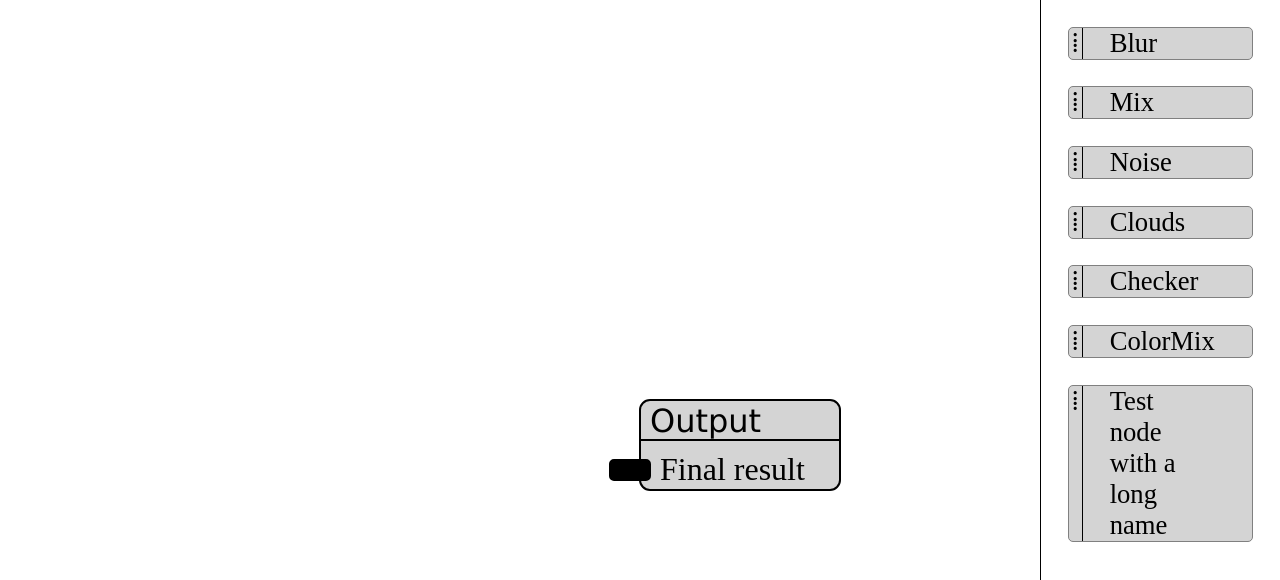
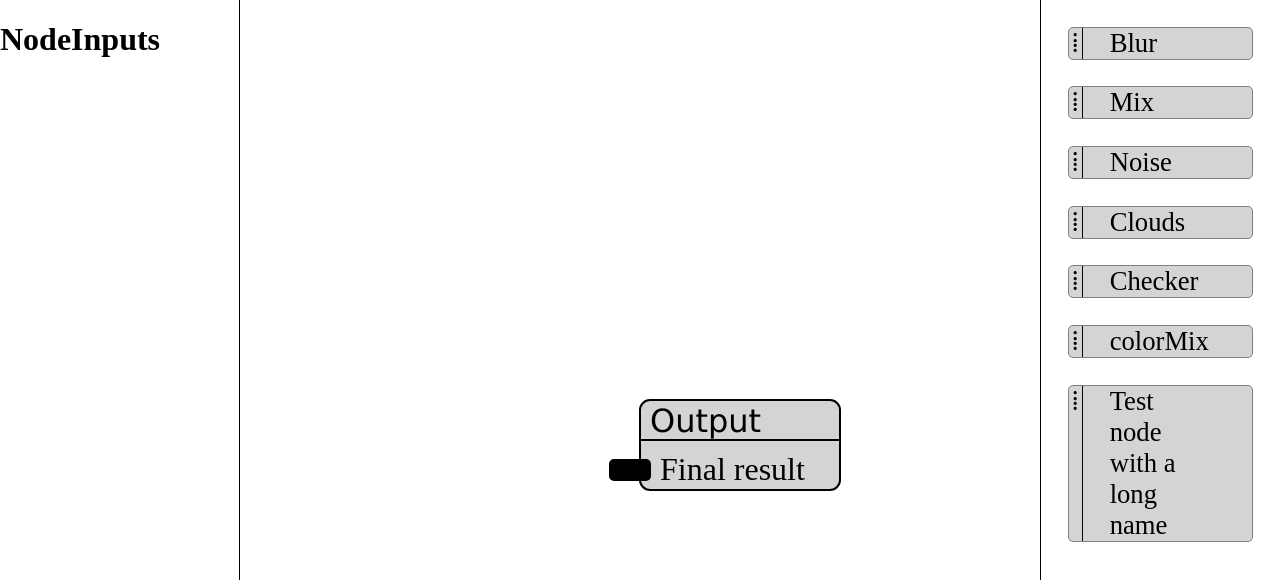
Before and after one commit to Jrende/node-renderer, a React app: page / in a window 1280 px wide. Shown: the top 580 px of the page. Built offline with nearby package versions, Linux system fonts and the light colour scheme.

Commit message:
WIP handling node values

```diff
--- a/src/actions/index.js
+++ b/src/actions/index.js
@@ -37,3 +37,11 @@ export function removeNode(nodeId) {
     id: nodeId,
   }
 }
+
+export function changeValue(nodeId, value) {
+  return {
+    type: "CHANGE_VALUE",
+    id: nodeId,
+    value
+  }
+}
--- a/src/components/App.jsx
+++ b/src/components/App.jsx
@@ -1,21 +1,31 @@
 import React from 'react'
 import SvgRenderer from '../containers/SvgRenderer'
 import ToolBox from '../containers/ToolBox'
+import NodeInputs from '../containers/NodeInputs'
 import './App.less';
 
 export default class App extends React.Component {
   constructor(props) {
     super(props)
     this.state = {
-      listenToInput: false
-    }
+      selectedNode: undefined
+    };
+    this.onSelectNode = this.onSelectNode.bind(this);
+  }
+
+  onSelectNode(node) {
+    this.setState({
+      selectedNode: node
+    });
   }
 
   render() {
+    let { selectedNode } = this.state;
     return [
-      <SvgRenderer key="a" />,
-      <div key="b" />,
-      <ToolBox key="c" />
+      <NodeInputs key="NodeInputs" node={selectedNode} />,
+      <SvgRenderer onSelectNode={this.onSelectNode} key="SvgRenderer" />,
+      <div key="blank" />,
+      <ToolBox key="ToolBox" />
     ]
   }
 }
--- a/src/components/App.less
+++ b/src/components/App.less
@@ -5,7 +5,7 @@ body {
 
 .app {
   display: grid;
-  grid-template-columns: 1fr 15em;
+  grid-template-columns: 15em 1fr 15em;
   grid-template-rows: auto;
   overflow: hidden;
   min-height: 100vh;
--- /dev/null
+++ b/src/components/NodeInputs.jsx
@@ -0,0 +1,46 @@
+import React from 'react';
+import PropTypes from 'prop-types';
+import { connect } from 'react-redux';
+import NumberInput from './inputs/NumberInput';
+import './NodeInputs.less';
+
+
+class NodeInputs extends React.Component {
+  constructor(props) {
+    super(props);
+  }
+
+  onValueChange(name, value) {
+    console.log(`Change ${name} to ${value}`);
+    this.props.changeValue(this.props.node.id, {[name]: value});
+  }
+
+  render() {
+    let { node } = this.props;
+
+    let inputs = [];
+    if(node !== undefined) {
+      inputs = Object.keys(node.type.values).map(key => {
+        let value = node.type.values[key];
+        if(value.type === "number") {
+          return (
+            <NumberInput key={key} name={key} type={value} value={node.values[key]} onChange={(value) => this.onValueChange(key, value)} />
+          )
+        }
+      });
+    }
+    return (
+      <div className="node-inputs">
+        <h1>NodeInputs</h1>
+        {inputs}
+      </div>
+    );
+  }
+}
+
+NodeInputs.propTypes = {
+  node: PropTypes.object,
+  changeValue: PropTypes.func
+}
+
+export default NodeInputs;
--- /dev/null
+++ b/src/components/NodeInputs.less
@@ -0,0 +1,6 @@
+.node-inputs {
+  border-right: 1px solid black;
+  position: relative;
+  z-index: 1;
+  background-color: white;
+}
--- /dev/null
+++ b/src/components/inputs/NumberInput.jsx
@@ -0,0 +1,37 @@
+import React from 'react';
+import PropTypes from 'prop-types';
+import { connect } from 'react-redux';
+import './NumberInput.less';
+
+
+class NumberInput extends React.Component {
+  constructor(props) {
+    super(props);
+    this.onChange = this.onChange.bind(this);
+  }
+
+  onChange(event) {
+    this.props.onChange(event.target.value|0);
+  }
+
+  render() {
+    let { name, type, value } = this.props;
+
+    return (
+      <fieldset className="number-input">
+        <label htmlFor={name}>{type.name}</label>
+        <input type="number" name={name} value={value} onChange={this.onChange} />
+        <input type="range" max={type.max} min={type.min} step=".01" value={value} onChange={this.onChange} />
+      </fieldset>
+    );
+  }
+}
+
+NumberInput.propTypes = {
+  name: PropTypes.string,
+  type: PropTypes.object,
+  value: PropTypes.number,
+  onChange: PropTypes.func
+}
+
+export default NumberInput;
--- /dev/null
+++ b/src/components/inputs/NumberInput.less
@@ -0,0 +1,10 @@
+.number-input {
+  &label, &input[type='number']  {
+    display: inline-block;
+  }
+
+  input[type='range'] {
+    width: 100%;
+  }
+
+}
--- a/src/components/svg/SvgNode.jsx
+++ b/src/components/svg/SvgNode.jsx
@@ -2,14 +2,17 @@ import React from 'react';
 import PropTypes from 'prop-types';
 import './SvgNode.less';
 
-export default function SvgNode({
-  node,
-  onElementMouseDown,
-  onConnectorMouseDown,
-  connectorPosFunc,
-  onConnectorMouseUp,
-  onMouseUp
-}) {
+export default function SvgNode(props) {
+  let {
+    node,
+    onElementMouseDown,
+    onConnectorMouseDown,
+    connectorPosFunc,
+    onConnectorMouseUp,
+    onMouseUp,
+    onFocus,
+    onBlur
+  } = props;
   let height = 20;
   let width = 100;
   let offset = 40;
@@ -64,7 +67,15 @@ export default function SvgNode({
   height += Math.max(inputs.length, outputs.length) * 25;
 
   return (
-    <g tabindex="0" className="svg-node" transform={`translate(${node.pos[0]} ${node.pos[1]})`} onMouseDown={onElementMouseDown} onMouseUp={onMouseUp} data-node-id={node.id}>
+    <g
+      tabindex="0"
+      onFocus={onFocus}
+      className="svg-node"
+      transform={`translate(${node.pos[0]} ${node.pos[1]})`}
+      onMouseDown={onElementMouseDown}
+      onMouseUp={onMouseUp}
+      data-node-id={node.id}
+    >
       <rect width={width} height={height} rx="5" ry="5" fill="#d4d4d4" />
       <text className="title" transform="translate(5 16)">{node.type.name}</text>
       <line x1="0" y1="20" x2={width} y2="20" />
@@ -84,5 +95,6 @@ SvgNode.propTypes = {
   onConnectorMouseDown: PropTypes.func,
   connectorPosFunc: PropTypes.func,
   onConnectorMouseUp: PropTypes.func,
-  onMouseUp: PropTypes.func
+  onMouseUp: PropTypes.func,
+  onFocus: PropTypes.func
 }
--- /dev/null
+++ b/src/containers/NodeInputs.js
@@ -0,0 +1,24 @@
+import React from 'react';
+import PropTypes from 'prop-types';
+import { connect } from 'react-redux';
+import NodeInputs from '../components/NodeInputs';
+import * as actions from '../actions';
+
+const mapStateToProps = state => (
+  { }
+);
+
+const mapDispatchToProps = dispatch => (
+  {
+    changeValue: (nodeId, value) => {
+      dispatch(actions.changeValue(nodeId, value));
+    }
+  }
+);
+
+const Component = connect(
+  mapStateToProps,
+  mapDispatchToProps
+)(NodeInputs);
+
+export default Component;
--- a/src/reducers/nodes.js
+++ b/src/reducers/nodes.js
@@ -1,57 +1,3 @@
-/*
-graph: [
-  {
-    id: 0,
-    name: "final output",
-    pos: "...",
-    input: {
-      final: {
-	node: 1,
-	output: "output"
-      }
-    }
-  },
-  {
-    id: 1,
-    name: "mix",
-    pos: "...",
-    input: {
-      left: {
-	node: 2,
-	output: "output"
-      }
-      right: {
-	node: 3,
-	output: "output"
-      }
-    }
-  },
-  {
-    id: 2,
-    name: "blur",
-    input: {
-      in: {
-	node: 3,
-	output: "output"
-      }
-    }
-  },
-  {
-    id: 3,
-    name: "color map",
-    input: {
-      in: {
-	node: 4,
-	output: "color"
-      }
-    }
-  },
-  {
-    id: 4,
-    name: "voronoi"
-  }
-]
- */
 //TODO: Read on how to init between reducers properly
 let initialState = {
   graph: [
@@ -59,6 +5,7 @@ let initialState = {
       id: 0,
       pos: [0, 0],
       input: {},
+      values: {},
       type: {
         id: 0,
         name: 'Output',
@@ -68,15 +15,39 @@ let initialState = {
             name: 'Final result'
           },
         },
-        output: {}
+        output: {},
+        values: {}
       }
     }
   ]
 }
+
+function getDefault(value) {
+  if(value.default !== undefined) {
+    return value.default;
+  }
+
+  switch(value.type) {
+    case "number":
+      return 0;
+    case "color":
+      return "Black";
+    default:
+      return null;
+  }
+}
+
 const nodes = (state = initialState, action) => {
   switch (action.type) {
     case "CREATE_NODE": {
-      let newNode = Object.assign({}, action.node, {id: action.id, input: {}})
+      let newNode = Object.assign({}, action.node, {
+        id: action.id,
+        input: {},
+        values: {}
+      })
+      Object.keys(newNode.type.values).forEach(key => {
+        newNode.values[key] = getDefault(newNode.type.values[key]);
+      });
       return {
         graph: [...state.graph, newNode]
       }
@@ -158,6 +129,19 @@ const nodes = (state = initialState, action) => {
         graph: newGraph
       }
     }
+    case "CHANGE_VALUE": {
+      let newGraph = state.graph
+        .map(node => {
+          if(node.id === action.id) {
+            node = JSON.parse(JSON.stringify(node));
+            Object.assign(node.values, action.value);
+          }
+          return node;
+        });
+      return {
+        graph: newGraph
+      }
+    }
     default:
   }
   return state;
--- a/src/reducers/types.js
+++ b/src/reducers/types.js
@@ -2,9 +2,10 @@ let initialTypes = [
   {
     id: 1,
     name: 'Blur',
-    data: {
+    values: {
       radius: {
-        type: 'Number',
+        name: 'Radius',
+        type: 'number',
         max: 10,
         min: 0
       }
@@ -25,9 +26,11 @@ let initialTypes = [
   {
     id: 2,
     name: 'Mix',
-    data: {
+    values: {
       factor: {
-        type: 'Number',
+        name: 'Factor',
+        type: 'number',
+        default: 0.5,
         max: 1,
         min: 0
       }
@@ -84,10 +87,11 @@ let initialTypes = [
   },
   {
     id: 6,
-    name: 'ColorMix',
-    data: {
+    name: 'colorMix',
+    values: {
       color: {
-        type: 'Color',
+        name: 'Color',
+        type: 'color'
       }
     },
     input: {
@@ -106,9 +110,10 @@ let initialTypes = [
   {
     id: 7,
     name: 'Test node with a long name',
-    data: {
+    values: {
       color: {
-        type: 'Color',
+        name: 'Color',
+        type: 'color'
       }
     },
     input: {
@@ -120,7 +125,7 @@ let initialTypes = [
     output: {
       out: {
         type: 'FrameBuffer',
-        name: '???'
+        name: '﷽'
       },
     }
   }
```
Also changed, not shown: src/components/svg/SvgRenderer.jsx (+5 -4 lines).
